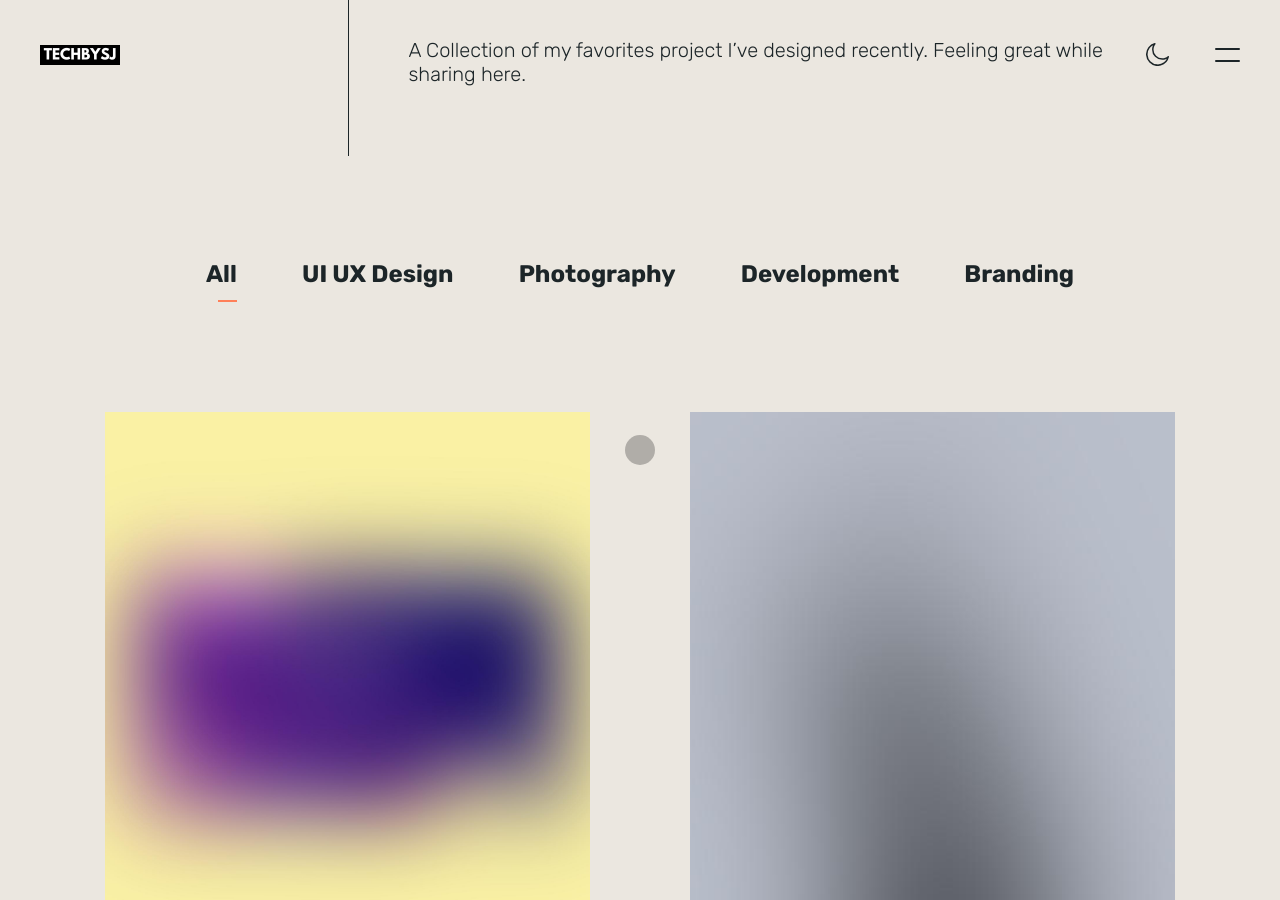
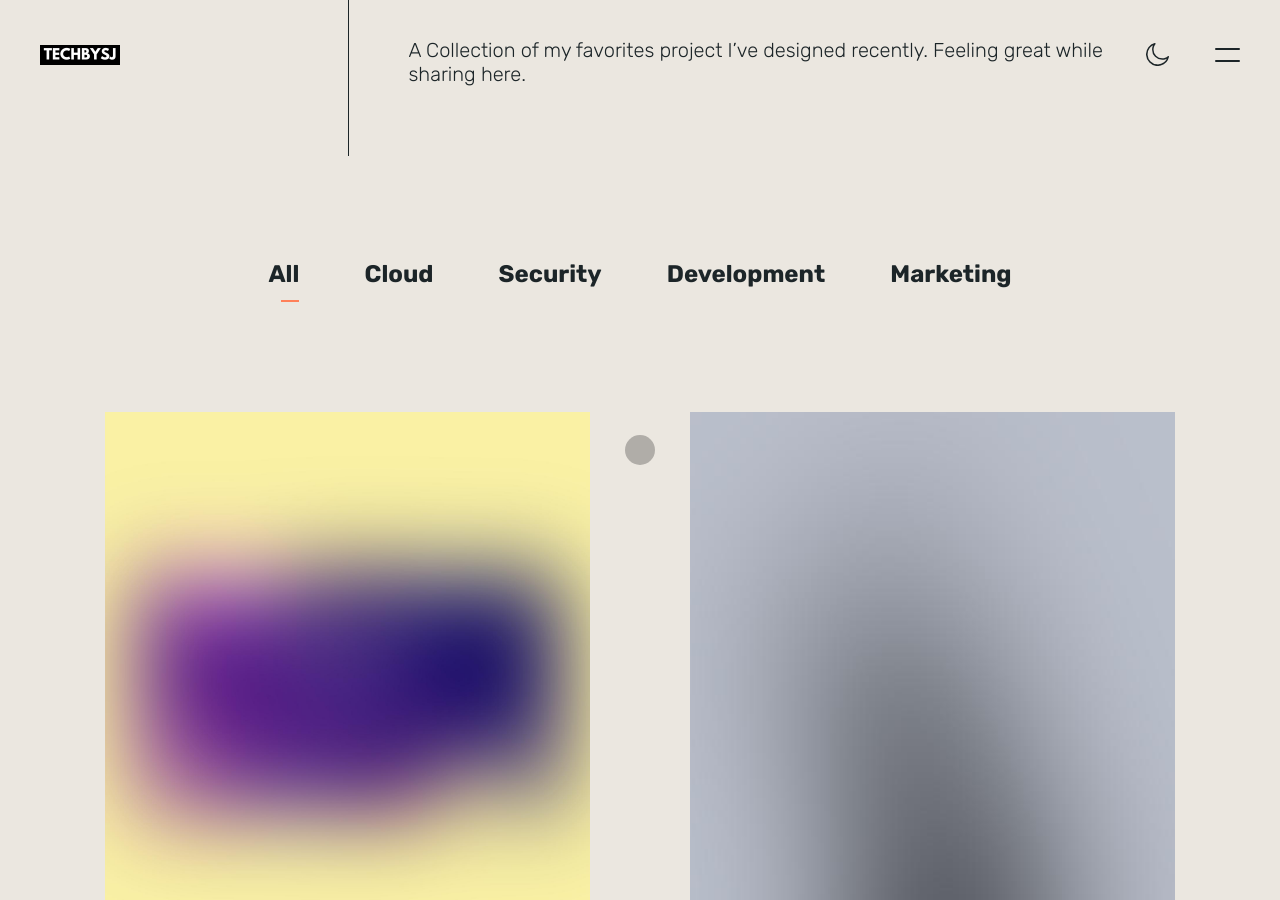
Before and after one commit to techbysj/SJPortfolio, a Jekyll site: the page built from template/works/index.html, in a window 1280 px wide and 900 px high, scrolled down 515 px. Built offline with Jekyll 4.4.1, drawn with Linux system fonts in a browser that asks for light colours; some web fonts are replaced.

Commit message:
My updated details

```diff
--- a/template/_data/content.yml
+++ b/template/_data/content.yml
@@ -260,9 +260,9 @@ contacts:
 #items generates from dir /_posts/*
 blog:
   title: "My Blog"
-  text: "<p>Suspendisse potenti. Sed egestas eros eu libero posuere ultrices. Nullam ut aliquet felis, sit amet imperdiet felis.</p>"
-  button: "View Blog"
-  link: "blog/"
+  text: "<p>Stay Tuned! Coming Soon.</p>"
+  # button: "View Blog"
+  # link: "blog/"
 
 ### Portfolio [ portfolio ]
 #items generates from dir /_works/*
--- a/template/_data/settings.yml
+++ b/template/_data/settings.yml
@@ -40,14 +40,14 @@ footer:
 ### Portfolio Filters Settings
 portfolio:
   filters:
-    - name: "UI UX Design"
+    - name: "Cloud"
       slug: "ui-ux-design"
 
-    - name: "Photography"
+    - name: "Security"
       slug: "photography"
 
     - name: "Development"
       slug: "development"
 
-    - name: "Branding"
+    - name: "Marketing"
       slug: "branding"
```
